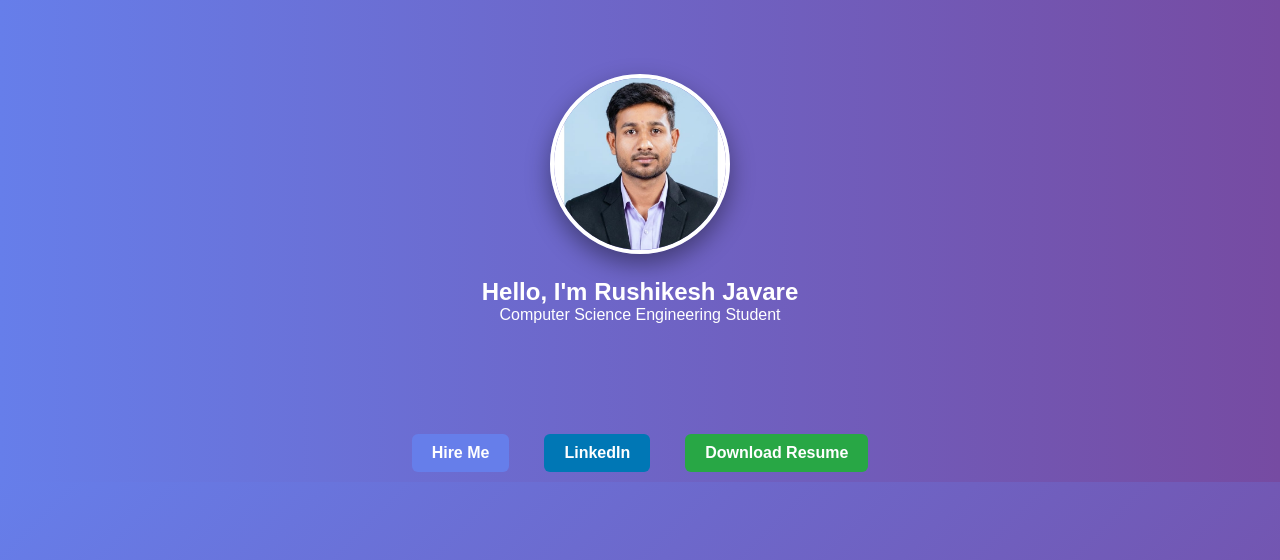
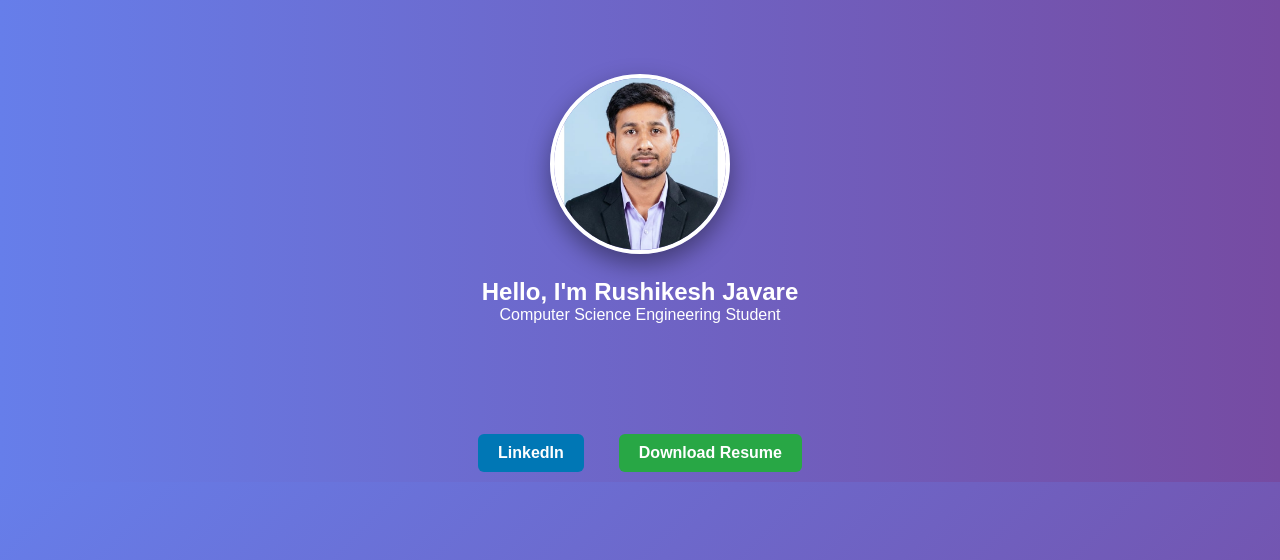
Before and after one commit to rushikeshjavare2004-dot/my_personal_Portfolio, a plain HTML site: page index.html in a window 1280 px wide. Shown: the part 64-624 px from the top of the page. Drawn offline with Linux system fonts and the light colour scheme.

Commit message:
delete hire me button

```diff
--- a/index.html
+++ b/index.html
@@ -34,9 +34,7 @@
 <section>
 
 <div class="button-group">
-    <a class="btn" href="https://mail.google.com/mail/?view=cm&fs=1&to=rushikeshjavar2004@gmail.com">
-        Hire Me
-    </a>
+
 
     <a class="btn linkedin-btn"
        href="https://www.linkedin.com/in/rushikesh-javare-511185348"
```
